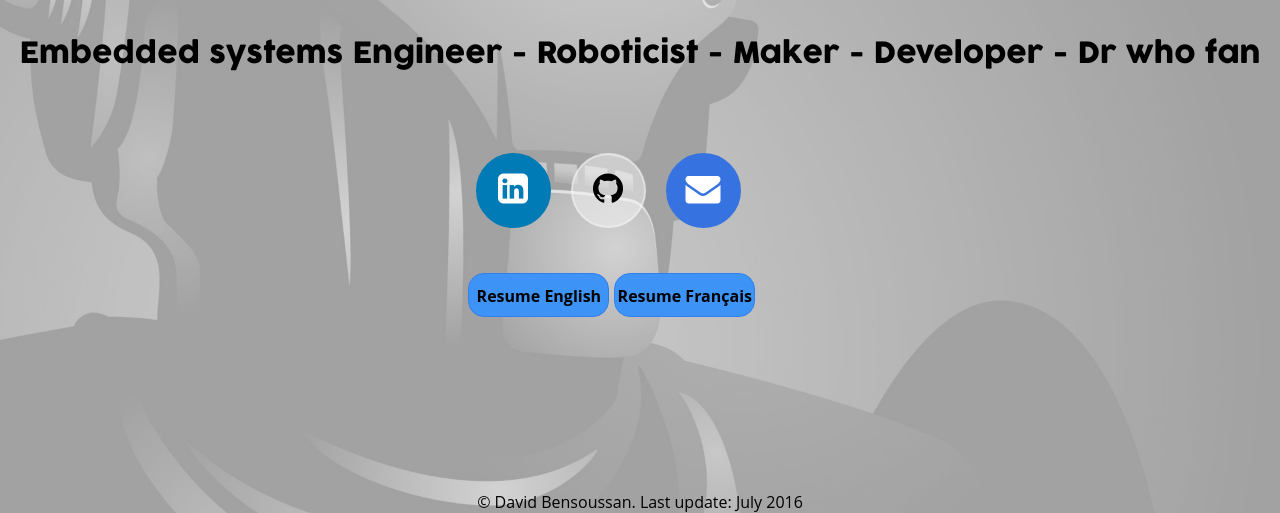
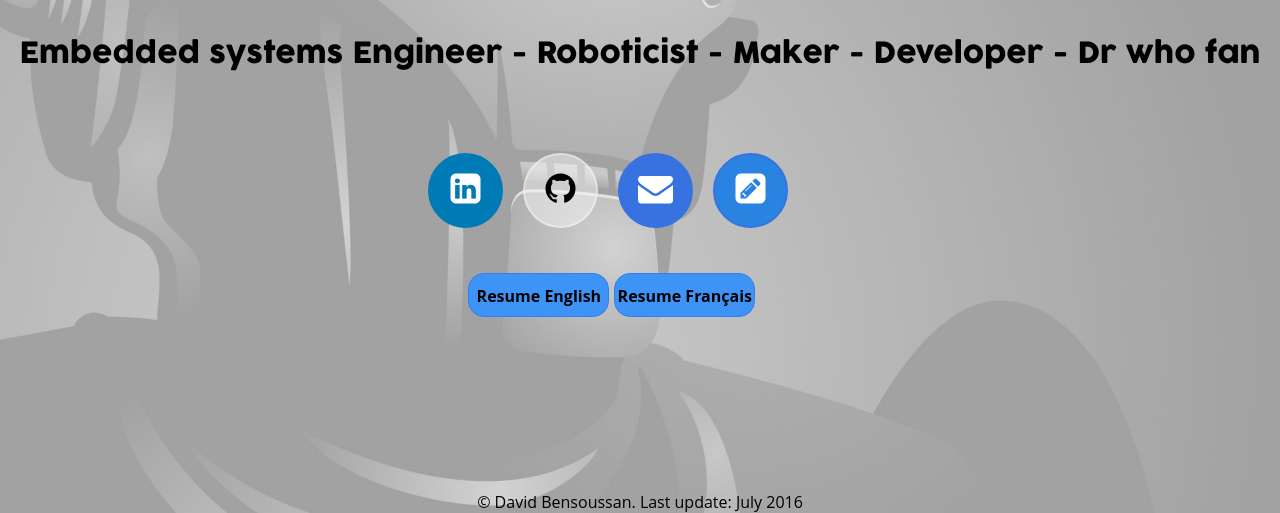
Before and after one commit to Minipada/Others, a plain HTML site: page Personnal Website/index.html in a window 1280 px wide. Shown: the part 287-800 px from the top of the page. Drawn offline with Linux system fonts and the light colour scheme.

Commit message:
:herb: adds link to blog

```diff
--- a/Personnal Website/index.html
+++ b/Personnal Website/index.html
@@ -65,6 +65,9 @@
 			<a class="ball_social_network" href="mailto:david.bensoussan.job@gmail.com">
 				<mailicon class="social_network_icon" ></mailicon>
 			</a>
+			<a class="ball_social_network" href="https://blog.davidbensoussan.me">
+				<blogicon class="social_network_icon" ></blogicon>
+			</a>
 		</div>
 	</div>
 
--- a/Personnal Website/style.css
+++ b/Personnal Website/style.css
@@ -103,10 +103,14 @@ background-image:url(img/cybermennb40_2.jpg);
 
 }
 .row:nth-child(1) a:nth-child(3) {
-  color: #3773e0;
+  color: black;
   border-color: #3773e0;
   background: #3773e0;
+}
 
+.row:nth-child(1) a:nth-child(4) {
+  border-color: #3773e0;
+  background: #2983e0;
 }
 
 .resume {
@@ -188,13 +192,17 @@ mailicon:before{
   content: "\f0e0";
 }
 
+blogicon:before{
+  content: "\f14b";
+  color: white;
+}
+
 .ball_social_network{
   width: 75px;
   height: 75px;
 }
 
 .social_network_icon{
-
   width: auto;
   height: auto;
   font-size: 35px;
```
